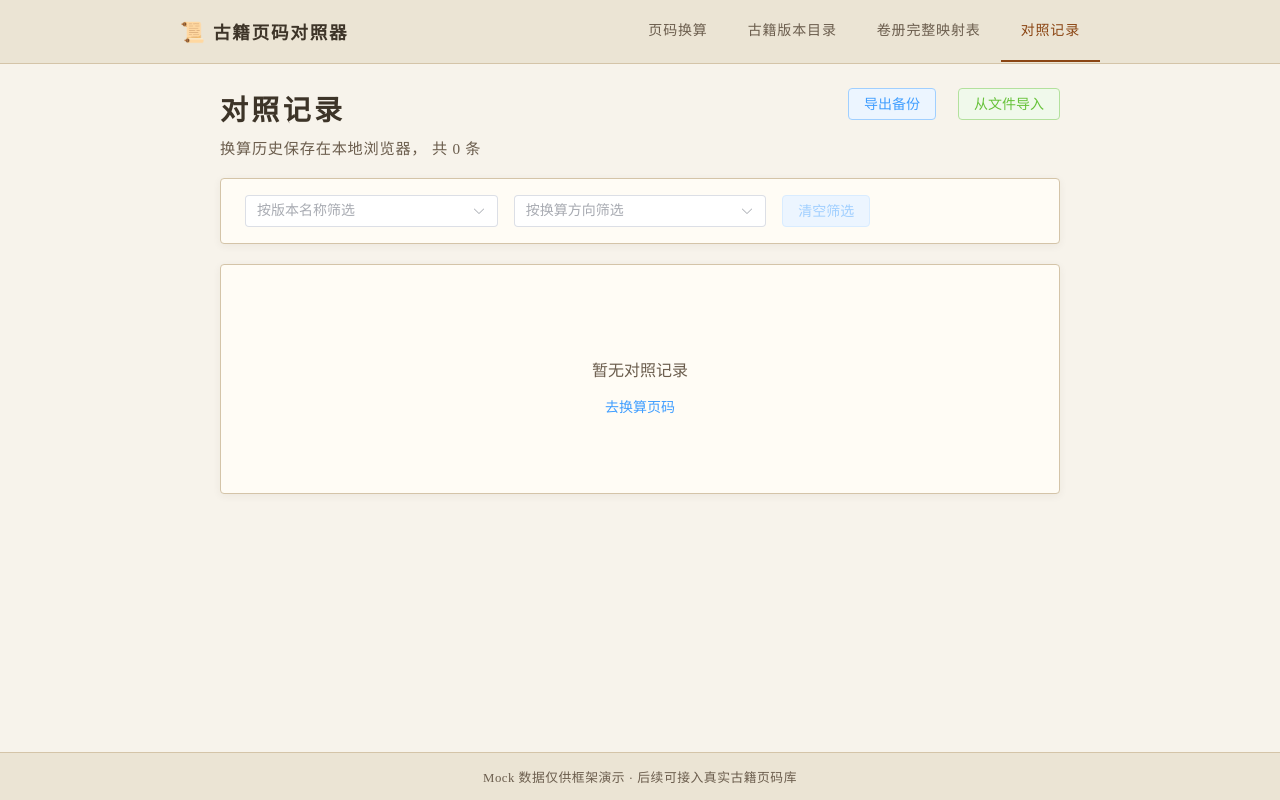
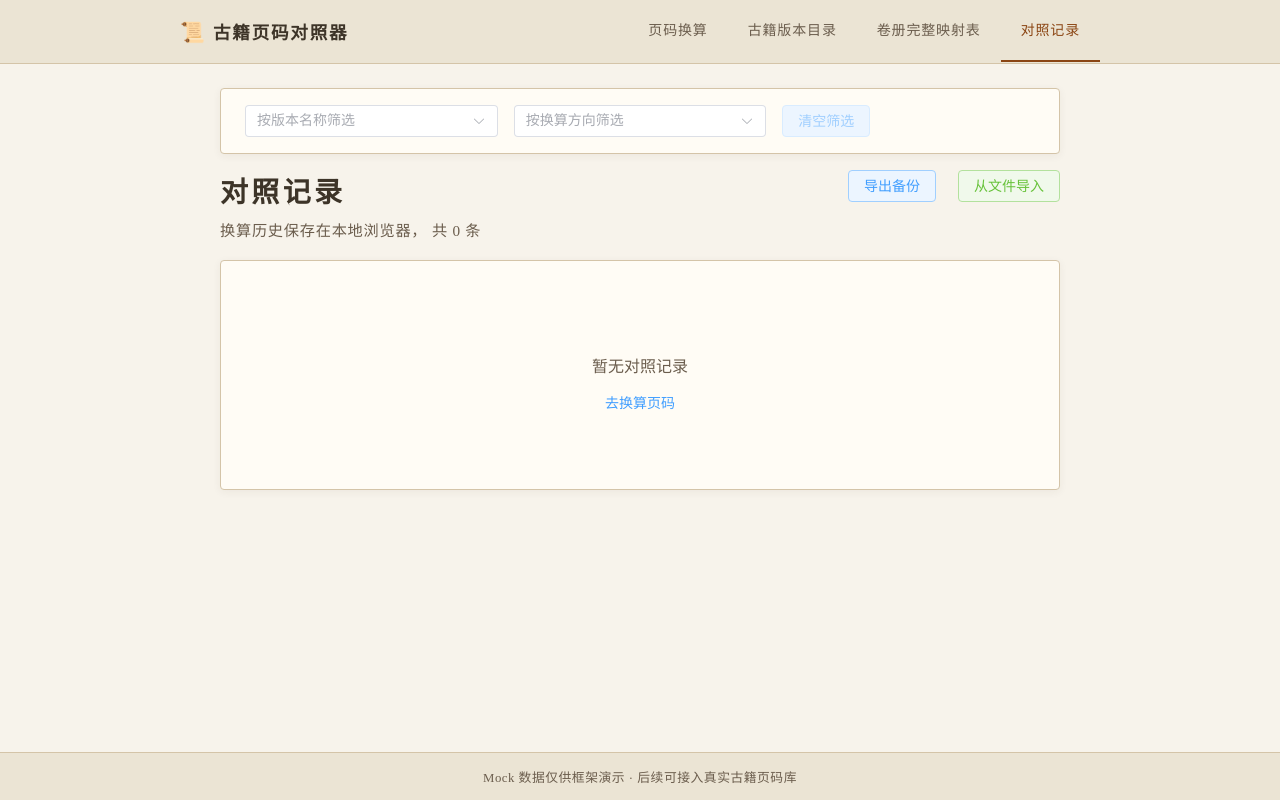
Before and after one commit to LcjGitHub/label-6121, a Vue app: page /history in a window 1280 px wide. Built offline with nearby package versions, Linux system fonts and the light colour scheme.

Commit message:
.913020344866380:925d59dbcedb68d6abd86287ff444b6e_6a2b931636d898ac98c44db7.6a2b95dc36d898ac98c44f5c.6a2b95dc709e603714275c3e:Trae CN.T(2026/6/12 13:20:48)

```diff
--- a/src/views/HistoryView.vue
+++ b/src/views/HistoryView.vue
@@ -58,7 +58,7 @@ async function handleDelete(record: ConversionRecord): Promise<void> {
 }
 
 async function handleClearAll(): Promise<void> {
-  if (records.value.length === 0) return
+  if (totalRecords.value === 0) return
 
   try {
     await ElMessageBox.confirm('确定清空全部对照记录吗？此操作不可恢复。', '清空确认', {
@@ -74,7 +74,7 @@ async function handleClearAll(): Promise<void> {
 }
 
 function handleExport(): void {
-  if (records.value.length === 0) {
+  if (totalRecords.value === 0) {
     ElMessage.warning('暂无记录可导出')
     return
   }
@@ -126,44 +126,6 @@ const hasActiveFilters = computed(
 
 <template>
   <div class="page-container">
-    <div class="page-header">
-      <div>
-        <h1 class="page-title">对照记录</h1>
-        <p class="page-subtitle">
-          换算历史保存在本地浏览器，
-          <template v-if="hasActiveFilters">
-            当前筛选结果 {{ records.length }} 条，共 {{ totalRecords }} 条
-          </template>
-          <template v-else>
-            共 {{ records.length }} 条
-          </template>
-        </p>
-      </div>
-      <div class="header-actions">
-        <el-button type="primary" plain @click="handleExport">
-          导出备份
-        </el-button>
-        <el-button type="success" plain @click="triggerImportFile">
-          从文件导入
-        </el-button>
-        <el-button
-          v-if="records.length > 0"
-          type="danger"
-          plain
-          @click="handleClearAll"
-        >
-          清空全部
-        </el-button>
-        <input
-          ref="importFileRef"
-          type="file"
-          accept=".json"
-          style="display: none"
-          @change="handleImportFile"
-        />
-      </div>
-    </div>
-
     <div class="literary-card filter-card">
       <el-row :gutter="16" align="middle">
         <el-col :xs="24" :sm="8">
@@ -211,6 +173,44 @@ const hasActiveFilters = computed(
       </el-row>
     </div>
 
+    <div class="page-header">
+      <div>
+        <h1 class="page-title">对照记录</h1>
+        <p class="page-subtitle">
+          换算历史保存在本地浏览器，
+          <template v-if="hasActiveFilters">
+            当前筛选结果 {{ records.length }} 条，共 {{ totalRecords }} 条
+          </template>
+          <template v-else>
+            共 {{ totalRecords }} 条
+          </template>
+        </p>
+      </div>
+      <div class="header-actions">
+        <el-button type="primary" plain @click="handleExport">
+          导出备份
+        </el-button>
+        <el-button type="success" plain @click="triggerImportFile">
+          从文件导入
+        </el-button>
+        <el-button
+          v-if="totalRecords > 0"
+          type="danger"
+          plain
+          @click="handleClearAll"
+        >
+          清空全部
+        </el-button>
+        <input
+          ref="importFileRef"
+          type="file"
+          accept=".json"
+          style="display: none"
+          @change="handleImportFile"
+        />
+      </div>
+    </div>
+
     <div class="literary-card">
       <template v-if="records.length > 0">
         <el-table :data="records" stripe style="width: 100%">
@@ -240,6 +240,11 @@ const hasActiveFilters = computed(
           </el-table-column>
         </el-table>
       </template>
+
+      <div v-else-if="hasActiveFilters && totalRecords > 0" class="empty-hint">
+        <p>无符合筛选条件的记录</p>
+        <el-button type="primary" link @click="handleClearFilters">清空筛选</el-button>
+      </div>
 
       <div v-else class="empty-hint">
         <p>暂无对照记录</p>
```
